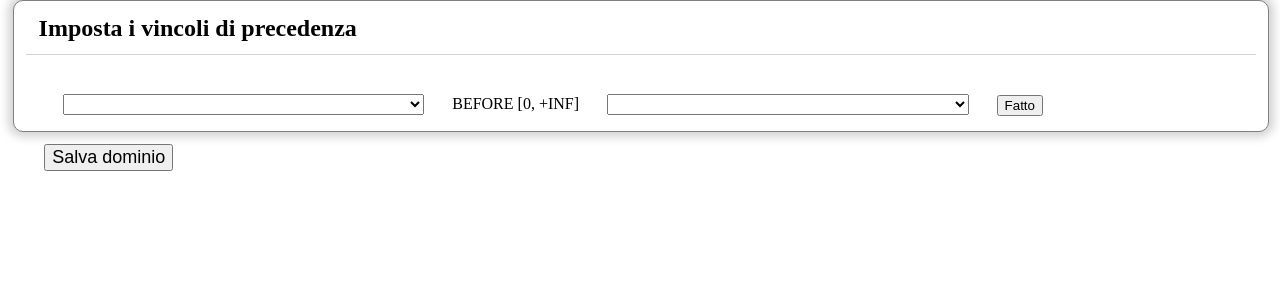
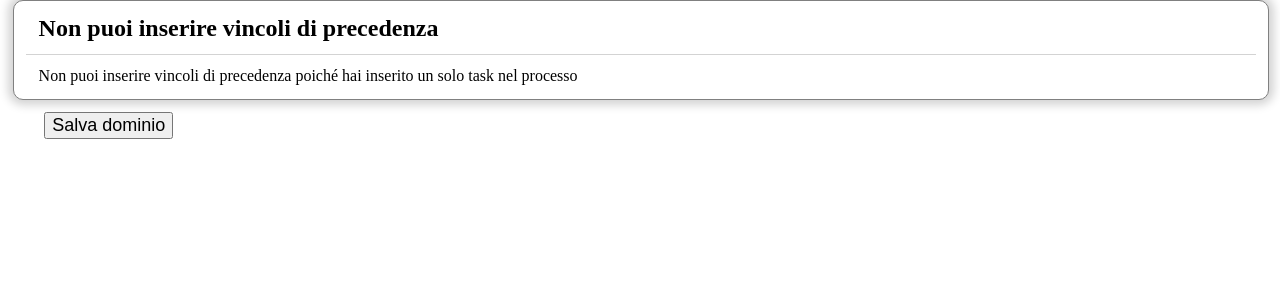
Before and after one commit to Berenice02/InterfacciaGeneratoreDomini, a Flask app: page /vincoli in a window 1280 px wide. Shown: the part 205-505 px from the top of the page. Run offline with Flask 2, Linux system fonts and the light colour scheme; some libraries are stand-ins or nearby versions.

Commit message:
aggiustata selezione dei task nei vincoli

```diff
--- a/templates/vincoli.html
+++ b/templates/vincoli.html
@@ -22,6 +22,7 @@
 
         <div id="content">
             <div id="process-list" class="section">
+                {% if v != "true" %}
                 <div class="section-title">Imposta i vincoli di precedenza</div>
 
                 <div class="section-content">
@@ -51,6 +52,13 @@
                         <button id="sub">Fatto</button>
                     </div>
                 </div>
+                {% endif %}
+                {% if v == "true" %}
+                <div class="section-title">Non puoi inserire vincoli di precedenza</div>
+                <div class="section-content">
+                    Non puoi inserire vincoli di precedenza poiché hai inserito un solo task nel processo
+                </div>
+                {% endif %}
             </div>
 
             <form method="POST" action="/salva">
@@ -66,7 +74,7 @@
     <script>
         $(".task").find("option:gt(0)").remove();
         '{% for element in lista %}'
-            $(".task").append("<option>" + '{{element.name}}' + "</option>");
+            $(".task").append('<option value=' + '{{element.name}}' + '>' + '{{element.name}}' + '</option>');
         '{% endfor %}'
 
         document.getElementById("pos_form").value = sessionStorage.getItem("nPos");
```
